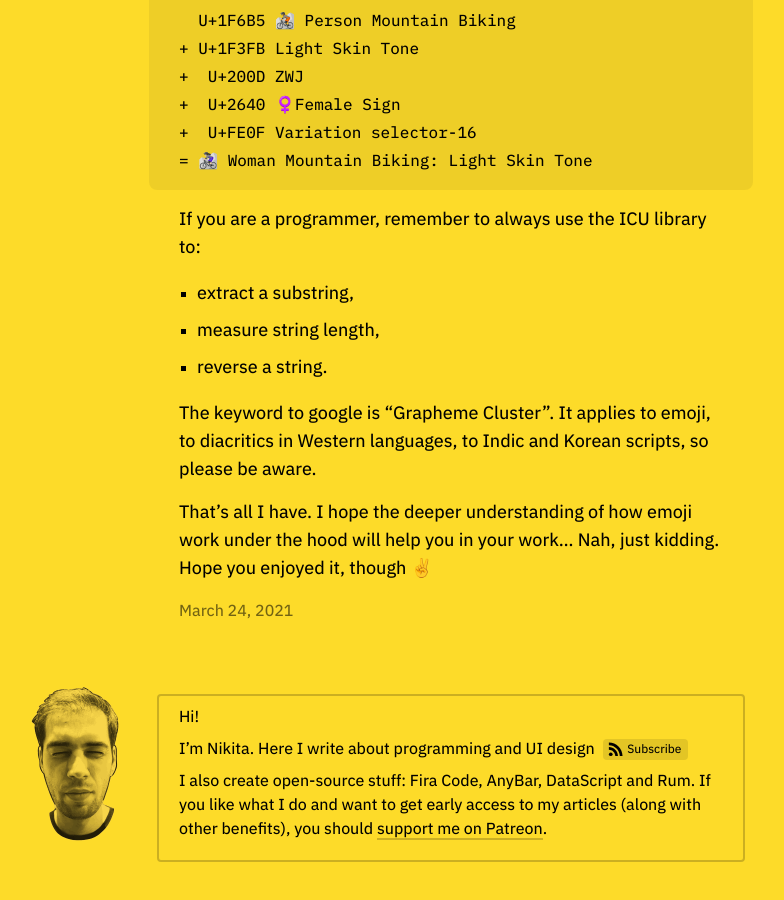
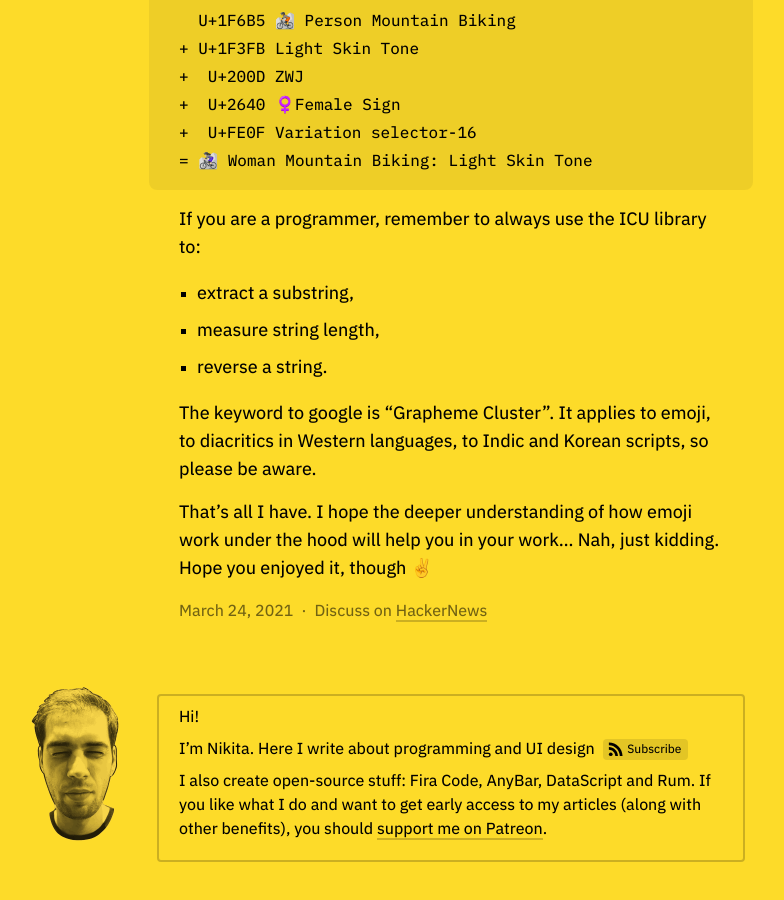
Before and after one commit to tonsky/tonsky.github.io, a Jekyll site: the page built from _posts/2021-03-24-emoji.md, in a window 1280 px wide and 900 px high, scrolled down 14667 px. Shown: the whole window, without its empty margins (190-974 px from the left). Built offline with Jekyll 4.4.1, drawn with Linux system fonts in a browser that asks for light colours; some of the changed lines change nothing that is shown.

Commit message:
HN link for Emoji post

```diff
--- a/_posts/2021-03-24-emoji.md
+++ b/_posts/2021-03-24-emoji.md
@@ -3,6 +3,7 @@ layout: post
 title: "Emoji under the hood"
 category: blog
 summary: "Detailed look into all the machinery involved in rendering Emoji"
+hackernews_id: 26574008
 ---
 
 <style>
```
